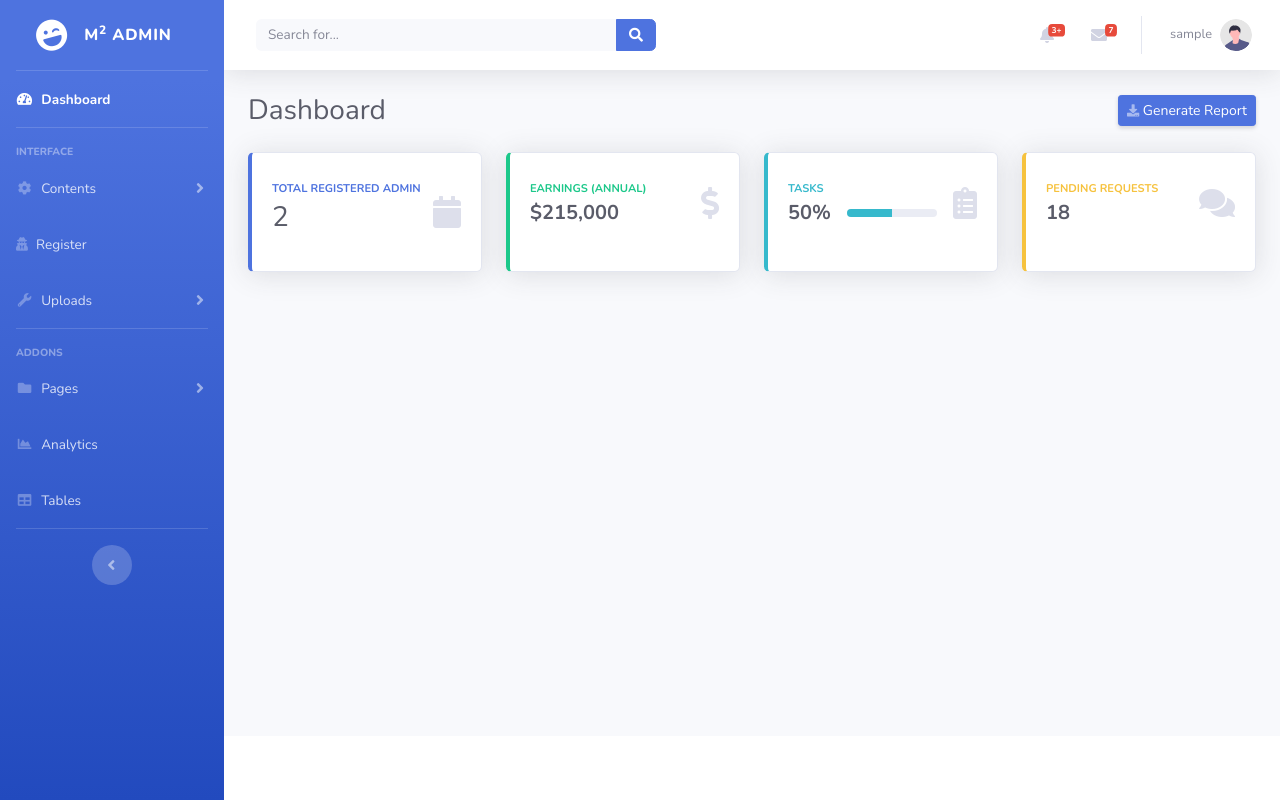
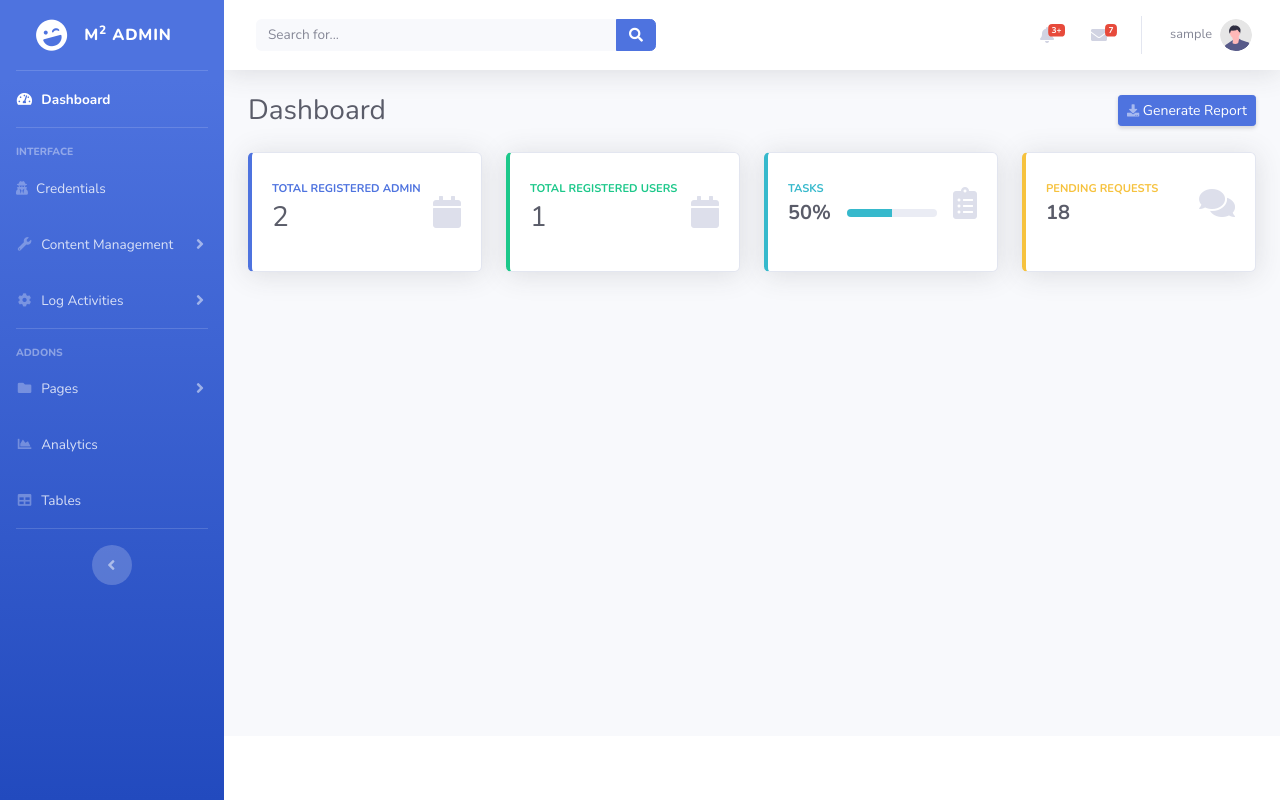
Before and after one commit to rushamdr0410/M2, a PHP site: page / in a window 1280 px wide. Run offline with PHP 8.4, Linux system fonts and the light colour scheme; the visitor is signed in with stand-in values (Sample User, id 1); data comes from the database, SQL or seed files in the repository.

Commit message:
changes made by rusha

```diff
--- a/admin/includes/navbar.php
+++ b/admin/includes/navbar.php
@@ -29,42 +29,47 @@
 
 <!-- Nav Item - Pages Collapse Menu -->
 <li class="nav-item">
-    <a class="nav-link collapsed" href="#" data-toggle="collapse" data-target="#collapseTwo"
-        aria-expanded="true" aria-controls="collapseTwo">
-        <i class="fas fa-fw fa-cog"></i>
-        <span>Contents</span>
-    </a>
-    <div id="collapseTwo" class="collapse" aria-labelledby="headingTwo" data-parent="#accordionSidebar">
-        <div class="bg-white py-2 collapse-inner rounded">
-            <h6 class="collapse-header">Categories:</h6>
-            <a class="collapse-item" href="buttons.html">Movies</a>
-            <a class="collapse-item" href="cards.html">TV-Shows</a>
-            <a class="collapse-item" href="cards.html">Genres</a>
-        </div>
-    </div>
-</li>
-<li class="nav-item">
     <a class="nav-link collapsed" href="register.php">
         <i class="fa fa-user-secret" aria-hidden="true"></i>
-        <span>Register</span>
+        <span>Credentials</span>
     </a>
 </li>
-
-<!-- Nav Item - Utilities Collapse Menu -->
 <li class="nav-item">
     <a class="nav-link collapsed" href="#" data-toggle="collapse" data-target="#collapseUtilities"
         aria-expanded="true" aria-controls="collapseUtilities">
         <i class="fas fa-fw fa-wrench"></i>
-        <span>Uploads</span>
+        <span>Content Management</span>
     </a>
     <div id="collapseUtilities" class="collapse" aria-labelledby="headingUtilities"
         data-parent="#accordionSidebar">
         <div class="bg-white py-2 collapse-inner rounded">
-            <h6 class="collapse-header">Custom Analytics:</h6>
+            <h6 class="collapse-header">Uploads</h6>
             <a class="collapse-item" href="utilities-color.html">Movies</a>
             <a class="collapse-item" href="utilities-border.html">TV-Shows</a>
             <a class="collapse-item" href="utilities-animation.html">Trailers</a>
-            <a class="collapse-item" href="utilities-other.html">Otherz</a>
+            <a class="collapse-item" href="utilities-other.html">MetaData</a>
+        </div>
+    </div>
+</li>
+
+
+
+<!-- Nav Item - Utilities Collapse Menu -->
+
+<li class="nav-item">
+    <a class="nav-link collapsed" href="#" data-toggle="collapse" data-target="#collapseTwo"
+        aria-expanded="true" aria-controls="collapseTwo">
+        <i class="fas fa-fw fa-cog"></i>
+        <span>Log Activities</span>
+    </a>
+    <div id="collapseTwo" class="collapse" aria-labelledby="headingTwo" data-parent="#accordionSidebar">
+        <div class="bg-white py-2 collapse-inner rounded">
+            <h6 class="collapse-header">Up;oads:</h6>
+            <a class="collapse-item" href="buttons.html">Identity Validation</a>
+            <a class="collapse-item" href="cards.html">Streaming Content</a>
+            <a class="collapse-item" href="cards.html">Search and Discovery</a>
+            <a class="collapse-item" href="cards.html">User Interactions</a>
+            <a class="collapse-item" href="cards.html">Subscription and Billing</a>
         </div>
     </div>
 </li>
--- a/admin/index.php
+++ b/admin/index.php
@@ -53,11 +53,21 @@
                                     <div class="row no-gutters align-items-center">
                                         <div class="col mr-2">
                                             <div class="text-xs font-weight-bold text-success text-uppercase mb-1">
-                                                Earnings (Annual)</div>
-                                            <div class="h5 mb-0 font-weight-bold text-gray-800">$215,000</div>
+                                                Total Registered Users</div>
+                                            <div class="h5 mb-0 font-weight-bold text-gray-800">
+                                            <?php
+
+                                                    $query="SELECT id from register WHERE usertype='user' ORDER BY id ";
+                                                    $result= mysqli_query($connection, $query);
+
+                                                    $row=mysqli_num_rows($result);
+                                                    echo '<h3>'.$row.'</h3>';
+
+                                                ?>
+                                            </div>
                                         </div>
                                         <div class="col-auto">
-                                            <i class="fas fa-dollar-sign fa-2x text-gray-300"></i>
+                                        <i class="fas fa-calendar fa-2x text-gray-300"></i>
                                         </div>
                                     </div>
                                 </div>
```
Also changed, not shown: 1 other file.
